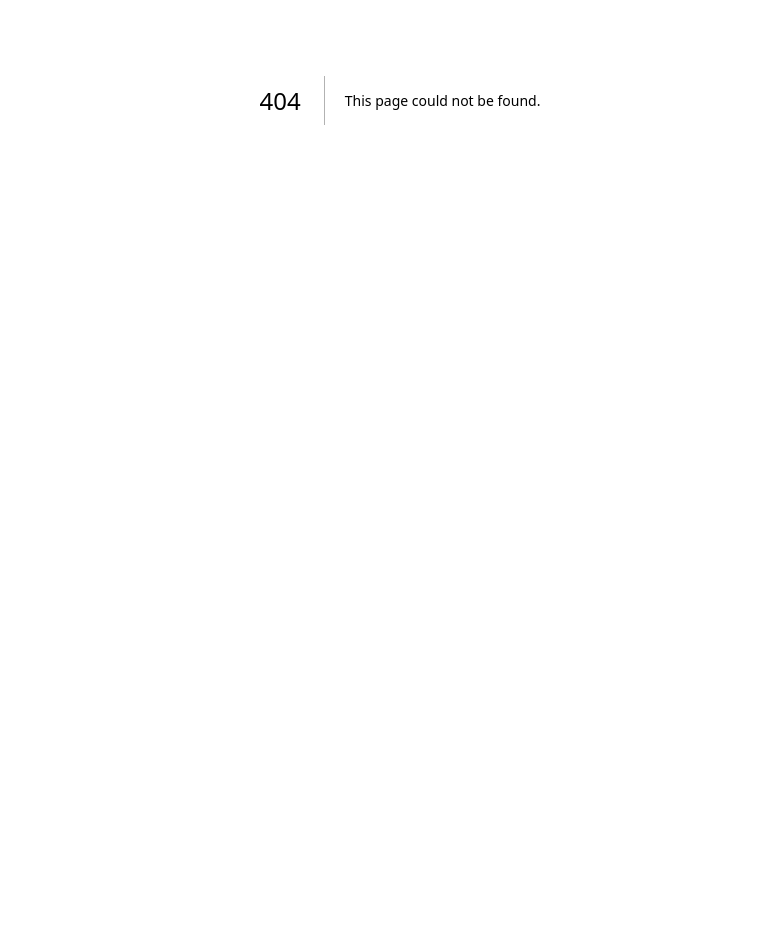
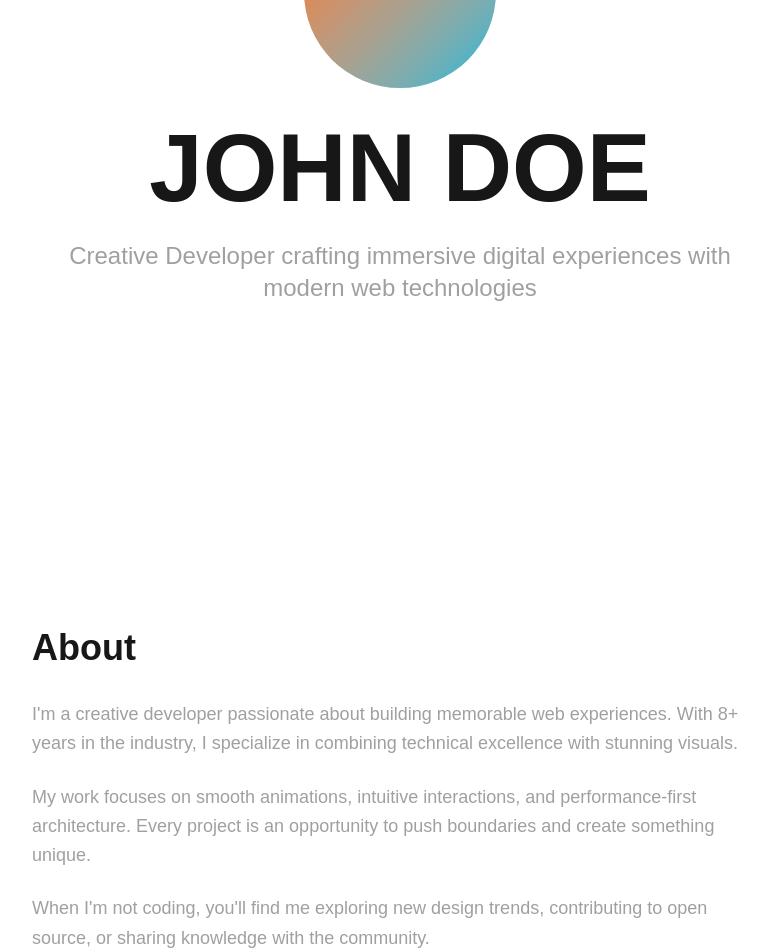
Before and after one commit to jmmolins87/nxt-jmmc-devsign, a Next.js app: page /about in a window 1280 px wide. Before the commit this address had no page. Shown: the part 300-1252 px from the top of the page, without its empty margins (240-1008 px from the left). Before the commit the page ends 800 px from the top, so only its background shows below. Built offline with nearby package versions, Linux system fonts and the light colour scheme.

Commit message:
feat: add about page

```diff
--- /dev/null
+++ b/src/app/about/page.tsx
@@ -0,0 +1,156 @@
+'use client';
+
+import { motion } from 'framer-motion';
+import Link from 'next/link';
+import { ScrollReveal } from '@/components/animations/scroll-reveal';
+import { CharacterReveal } from '@/components/animations/character-reveal';
+
+const skills = [
+  'React', 'Next.js', 'TypeScript', 'Framer Motion', 'Tailwind CSS',
+  'Node.js', 'PostgreSQL', 'UI/UX Design', 'Figma', 'Git'
+];
+
+const timeline = [
+  {
+    year: '2024 - Present',
+    role: 'Freelance Creative Developer',
+    company: 'Self-employed',
+    description: 'Building immersive web experiences for clients worldwide'
+  },
+  {
+    year: '2021 - 2024',
+    role: 'Senior Developer',
+    company: 'Tech Studio',
+    description: 'Led development of multiple award-winning web applications'
+  },
+  {
+    year: '2018 - 2021',
+    role: 'Full Stack Developer',
+    company: 'StartupXYZ',
+    description: 'Built products from ground up, scaled to 100k+ users'
+  },
+];
+
+export default function AboutPage() {
+  return (
+    <main className="min-h-screen">
+      {/* Hero */}
+      <section className="min-h-screen flex flex-col justify-center items-center px-4">
+        <motion.div
+          initial={{ opacity: 0, scale: 0.9 }}
+          animate={{ opacity: 1, scale: 1 }}
+          transition={{ duration: 0.6 }}
+          className="w-48 h-48 rounded-full bg-gradient-to-br from-orange-500 to-cyan-500 mb-8"
+        />
+
+        <motion.h1
+          className="text-6xl md:text-8xl font-bold text-center"
+          initial={{ opacity: 0, y: 20 }}
+          animate={{ opacity: 1, y: 0 }}
+          transition={{ delay: 0.3, duration: 0.6 }}
+        >
+          <CharacterReveal text="JOHN DOE" />
+        </motion.h1>
+
+        <motion.p
+          className="text-2xl text-text-muted mt-6 text-center max-w-2xl"
+          initial={{ opacity: 0 }}
+          animate={{ opacity: 1 }}
+          transition={{ delay: 0.6, duration: 0.6 }}
+        >
+          Creative Developer crafting immersive digital experiences with modern web technologies
+        </motion.p>
+      </section>
+
+      {/* Bio */}
+      <section className="py-32 px-4 max-w-3xl mx-auto">
+        <ScrollReveal>
+          <h2 className="text-4xl font-bold mb-8">About</h2>
+          <div className="space-y-6 text-lg text-text-muted leading-relaxed">
+            <p>
+              I&apos;m a creative developer passionate about building memorable web experiences.
+              With 8+ years in the industry, I specialize in combining technical excellence
+              with stunning visuals.
+            </p>
+            <p>
+              My work focuses on smooth animations, intuitive interactions, and
+              performance-first architecture. Every project is an opportunity to
+              push boundaries and create something unique.
+            </p>
+            <p>
+              When I&apos;m not coding, you&apos;ll find me exploring new design trends,
+              contributing to open source, or sharing knowledge with the community.
+            </p>
+          </div>
+        </ScrollReveal>
+      </section>
+
+      {/* Skills */}
+      <section className="py-32 px-4 max-w-4xl mx-auto">
+        <ScrollReveal>
+          <h2 className="text-4xl font-bold mb-8">Skills</h2>
+        </ScrollReveal>
+
+        <div className="flex flex-wrap gap-4">
+          {skills.map((skill, i) => (
+            <ScrollReveal key={skill} delay={i * 0.05}>
+              <motion.span
+                className="px-6 py-3 bg-white/5 border border-white/10 rounded-full text-lg"
+                whileHover={{ scale: 1.05, borderColor: 'rgba(255, 61, 0, 0.5)' }}
+                transition={{ duration: 0.2 }}
+              >
+                {skill}
+              </motion.span>
+            </ScrollReveal>
+          ))}
+        </div>
+      </section>
+
+      {/* Timeline */}
+      <section className="py-32 px-4 max-w-3xl mx-auto">
+        <ScrollReveal>
+          <h2 className="text-4xl font-bold mb-12">Experience</h2>
+        </ScrollReveal>
+
+        <div className="space-y-12">
+          {timeline.map((item, i) => (
+            <ScrollReveal key={i} delay={i * 0.1}>
+              <div className="flex flex-col md:flex-row md:gap-8">
+                <span className="text-orange-400 shrink-0 w-32">{item.year}</span>
+                <div>
+                  <h3 className="text-xl font-bold">{item.role}</h3>
+                  <p className="text-cyan-400">{item.company}</p>
+                  <p className="text-text-muted mt-2">{item.description}</p>
+                </div>
+              </div>
+            </ScrollReveal>
+          ))}
+        </div>
+      </section>
+
+      {/* Contact */}
+      <section className="py-32 px-4 text-center">
+        <ScrollReveal>
+          <h2 className="text-4xl font-bold mb-8">Get in Touch</h2>
+          <p className="text-text-muted mb-8">Let&apos;s create something amazing together</p>
+          <Link
+            href="mailto:hello@example.com"
+            className="inline-block px-8 py-4 bg-orange-500 hover:bg-orange-600 rounded-lg text-lg font-semibold transition-colors"
+          >
+            Contact Me
+          </Link>
+        </ScrollReveal>
+      </section>
+
+      {/* Footer */}
+      <footer className="py-8 px-4 text-center text-text-muted">
+        <div className="flex justify-center gap-6 mb-4">
+          <a href="#" className="hover:text-orange-400 transition-colors">GitHub</a>
+          <a href="#" className="hover:text-orange-400 transition-colors">Twitter</a>
+          <a href="#" className="hover:text-orange-400 transition-colors">LinkedIn</a>
+        </div>
+        <p>&copy; 2026 John Doe</p>
+      </footer>
+    </main>
+  );
+}
```
